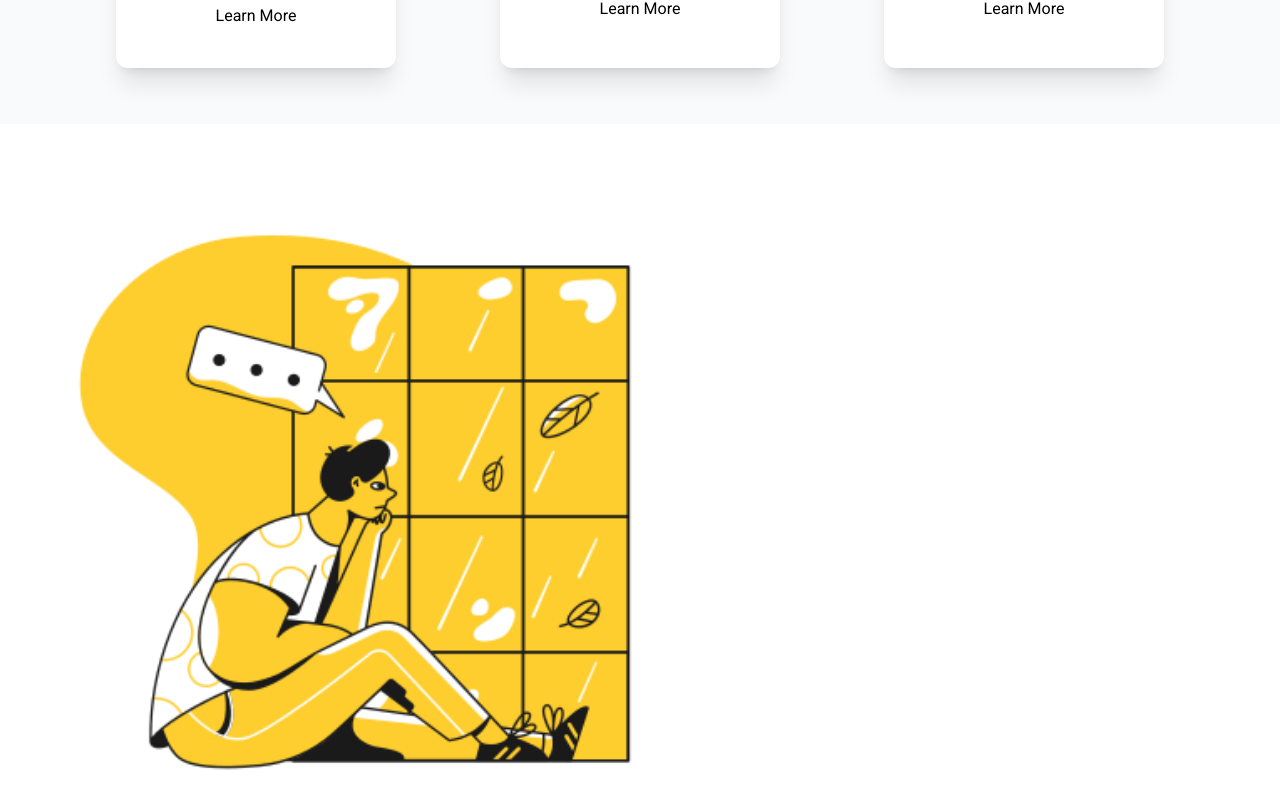
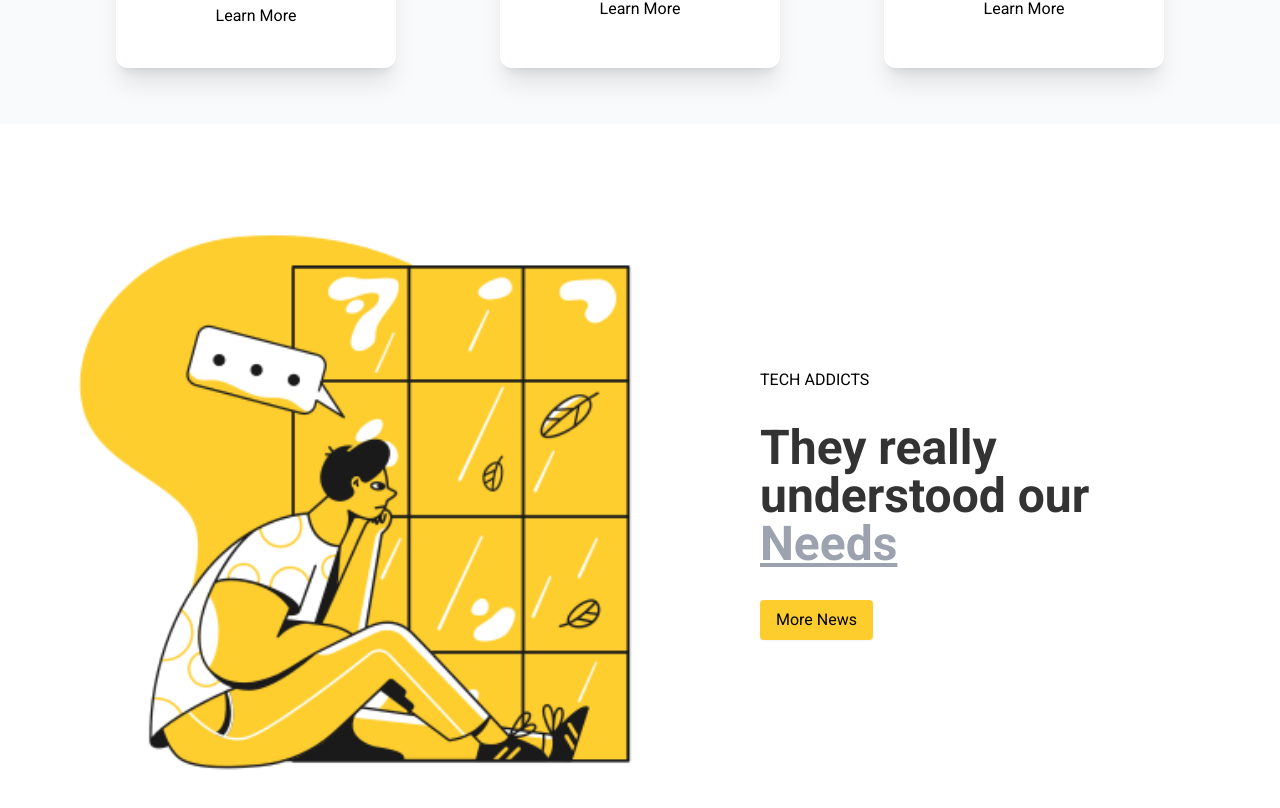
Before and after one commit to wacho91/marketing-ck, a React (Vite) app: page / in a window 1280 px wide. Shown: the part 2713-3521 px from the top of the page. Built offline with nearby package versions, Linux system fonts and the light colour scheme.

Commit message:
Banner2 Complete

```diff
--- a/src/components/Banner/Banner2.jsx
+++ b/src/components/Banner/Banner2.jsx
@@ -8,11 +8,19 @@
             {/* Banner Image section */}
             <div className="flex justify-center items-center">
                 <img src={BannerImg} alt="" className="w-[90%] md:w-[550px] xl:w-[600px] md:!scale-110"/>
-
             </div>
             {/* Text Content section */}
-            <div>
-
+            <div className="space-y-8 flex flex-col justify-center items-center text-center md:text-left py-20 px-10 md:pl-10 md:py-0 md:px-0 md:items-start xl:max-w-[400px] mx-auto">
+                <p className="uppercase">
+                    Tech addicts
+                </p>
+                <h1 className="text-4xl xl:text-5xl font-semibold text-black/80">
+                    They really understood our <br />
+                    <span className="text-gray-400 underline">Needs</span>
+                </h1>
+                <button className="primary-btn hover:bg-black  text-black hover:text-white duration-300">
+                    More News
+                </button>
             </div>
         </div>
     </div>
```
